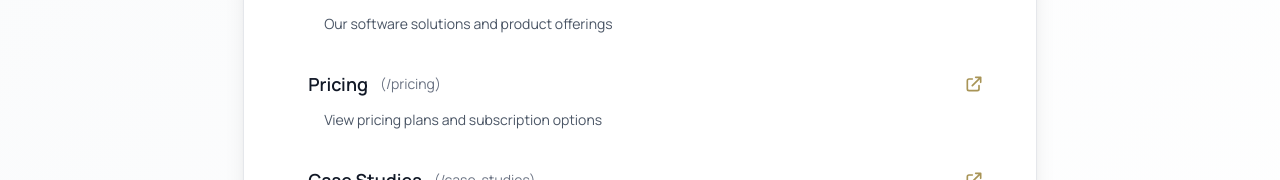
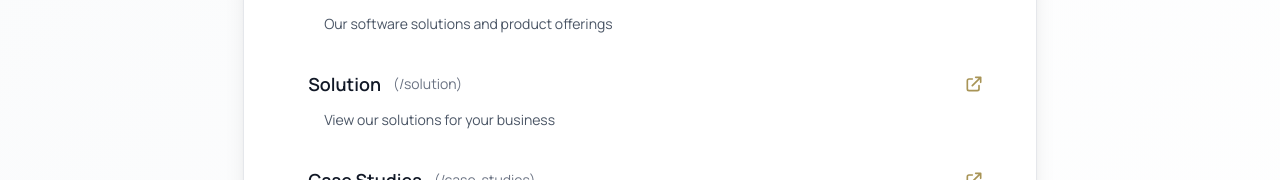
Before and after one commit to aas-imran/HRMS_LANDING_PAGE, a Next.js app: page /sitemap in a window 1280 px wide. Shown: the part 675-855 px from the top of the page. Built offline with nearby package versions, Linux system fonts and the light colour scheme.

Commit message:
add site map

```diff
--- a/src/app/sitemap/page.js
+++ b/src/app/sitemap/page.js
@@ -57,10 +57,10 @@ const SitemapPage = () => {
         ]
       },
       {
-        id: 'pricing',
-        title: 'Pricing',
-        path: '/pricing',
-        description: 'View pricing plans and subscription options',
+        id: 'solution',
+        title: 'Solution',
+        path: '/solution',
+        description: 'View our solutions for your business',
 
       },
       {
```
